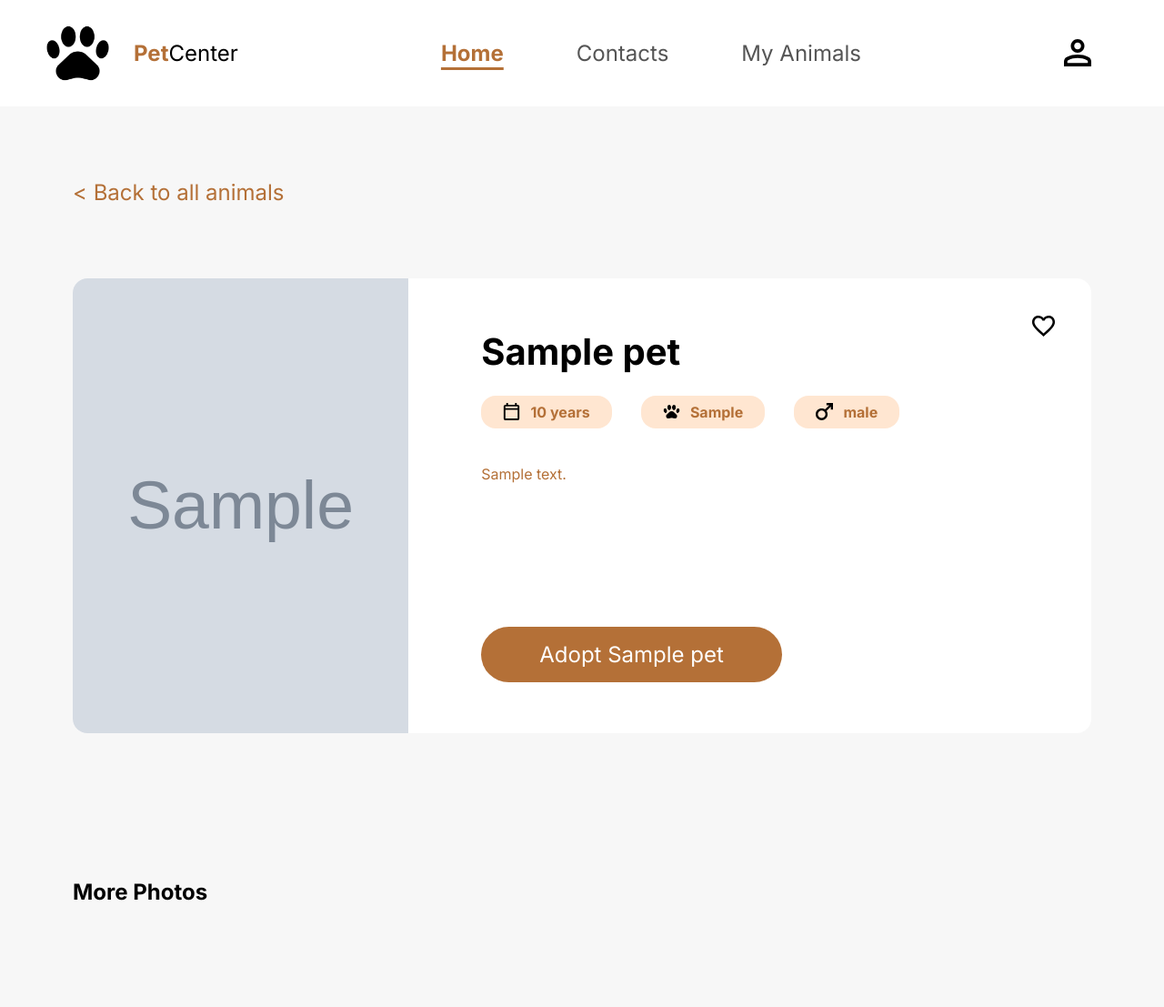
After one commit to Linda0Sousa/petCenter, a Django app: page /see_pet/1/ in a window 1280 px wide. The commit adds this page. Shown: the whole page at 91% size. Run offline with Django 5.2, Linux system fonts and the light colour scheme; tables that the repository leaves empty hold one stand-in row (values such as "Sample post"); grey boxes marked "Sample" are stand-in pictures.

Commit message:
just created see_pet page

```diff
--- /dev/null
+++ b/center/static/center/css/see_pet.css
@@ -0,0 +1,120 @@
+.back{
+    color: var(--primary-color);
+    font-size: var(--text-large);
+
+    cursor: pointer;
+    margin-bottom: 5rem
+}
+
+body{
+    font-family: var(--font-secondary);
+    background-color: var(--body-color);
+}
+
+.container{
+    padding: 5rem;
+}
+
+.container-animal-info{
+    display: flex;
+    background-color: var(--background-contrast-color);
+    border-radius: var(--radius);
+    height: 500px;
+    position: relative;
+}
+
+.image-container{
+    width: 600px;
+    height: 500px;
+    overflow: hidden;
+    border-radius: var(--radius) 0 0 var(--radius);
+}
+
+.pet-image{
+    object-fit: cover;
+    width: 400px;
+    height: 500px;
+}
+
+.info-container{
+    padding: 3.5rem 5rem;
+    width: 100%;
+    height: 100%;
+    display: flex;
+    flex-direction: column;
+}
+
+.name{
+    font-weight: var(--font-bold);
+    font-size: var(--text-xx-large);
+    margin-bottom: 1.5rem;
+}
+
+.tags{
+    display: flex;
+    gap: 2rem;
+    align-items: center;
+}
+
+.tags div{
+    background-color: #ffe6d1;
+    border-radius: var(--radius);
+    padding: 0.5rem 1.5rem;
+    color: var(--primary-color);
+    font-weight: var(--font-bold);
+    display: flex;
+    align-items: center;
+    gap: 0.7rem;
+}
+
+.tags div img{
+    width: 19px;
+    height: 19px;
+}
+
+.description{
+    color: var(--primary-color);
+    margin-top: 2.5rem;
+}
+
+.like-container{
+    position: absolute;
+    top: 2.5rem;
+    right: 2.5rem;
+}
+
+.like-icon{
+    width: 25px;
+    height: 25px;
+    filter: invert(1) sepia(1) saturate(10000%) hue-rotate(180deg);
+    cursor: pointer;
+}
+
+.button{
+    margin-top: auto;
+    align-self: flex-start;
+    background-color: var(--primary-color);
+    color: var(--background-contrast-color);
+    font-size: var(--text-large);
+    padding: 1rem 4rem;
+    border-radius: var(--big-radius);
+}
+
+.more-photos-container{
+    display: grid;
+    grid-template-columns: repeat(auto-fit, minmax(0, 1fr));
+    gap: 1rem;
+    width: 100%;
+}
+
+.more-photos{
+    height: 300px;
+    object-fit: cover;
+    border-radius: var(--radius);
+}
+
+.more-photos-title{
+    font-weight: var(--font-bold);
+    font-size: var(--text-large);
+    margin-bottom: 2rem;
+}
--- a/center/templates/center/createPet.html
+++ b/center/templates/center/createPet.html
@@ -14,7 +14,7 @@
     <div class="create-pet-container">
         <form method="post" enctype="multipart/form-data">
         <div class="top-elements">
-            <p class="back"> < Back to profile</p>
+            <p class="back"> < Back to all animals</p>
             <button type="submit" class="btn">Save</button>
         </div>
         <div class="pet-form">
--- /dev/null
+++ b/center/templates/center/seePet.html
@@ -0,0 +1,47 @@
+{% extends 'base.html' %}
+    {% load static %}
+
+    {% block title %}
+    Feed
+    {% endblock %}
+
+    {% block extra_css %}
+        <link rel="stylesheet" type="text/css" href="{% static 'center/css/see_pet.css' %}">
+    {% endblock %}
+
+
+    {% block content %}
+    <div class="container">
+        <p class="back"> < Back to all animals</p>
+        <div class="container-animal-info">
+            <div class="image-container">
+                <img src="{{ pet_images.0.image.url }}" alt="{{ pet.name }}" class="pet-image">
+            </div>
+            <div class="info-container">
+                <div class="name">{{ pet.name }}</div>
+                <div class="tags">
+                    <div class="age"><img src="{% static 'center/calendar.svg' %}" alt="calendar" class="calendar-icon"> {{ pet.age }} years</div>
+                    <div class="breed"><img src="{% static 'center/paws.png' %}" alt="breed" class="breed-icon">{{ pet.breed }}</div>
+                    <div class="gender"><img src="{% static 'center/gender.svg' %}" alt="gender" class="gender-icon">{{ pet.gender }}</div>
+                </div>
+                <div class="description">{{ pet.description }}</div>
+                <button class="adopt button"> Adopt {{ pet.name }}</button>
+            </div>
+            <div class="like-container">
+                <img src="{% static 'center/like.svg' %}" alt="Like" class="like-icon">
+            </div>
+        </div>
+    </div>
+
+    <div class="container">
+        <p class="more-photos-title">More Photos</p>
+        <div class="more-photos-container">
+            {% for pet_image in pet_images|slice:"1:" %}
+                <img src="{{ pet_image.image.url }}" alt="{{ pet.name }}" class="more-photos">
+            {% endfor %}
+        </div>
+    </div>
+    {% endblock %}
+    {% block extra_js %}
+
+    {% endblock %}
--- a/center/urls.py
+++ b/center/urls.py
@@ -8,5 +8,5 @@ urlpatterns = [
     path("verify/<str:email>/", views.verify_code, name="verify_code"),
     path("feed/", views.feed, name="feed"),
     path("create_pet/", views.create_pet, name="create_pet"),
-    path("see_pets/", views.see_pets, name="see_pets"),
+    path("see_pet/<int:pet_id>/", views.see_pet, name="see_pet"),
 ]
--- a/center/views.py
+++ b/center/views.py
@@ -155,11 +155,13 @@ def create_pet(request):
         "form": Form,
     })
 
-#see pets
-def see_pets(request):
-    pets = Pet.objects.all()
-    return render(request, "center/seePets.html", {
-        "pets": pets
+#see pet
+def see_pet(request, pet_id):
+    pet = Pet.objects.get(id=pet_id)
+    pet_images = PetImage.objects.filter(pet=pet)
+    return render(request, "center/seePet.html", {
+        "pet": pet,
+        "pet_images": pet_images,
     })
 
 #profile for clients
--- a/static/css/variables.css
+++ b/static/css/variables.css
@@ -16,6 +16,7 @@
     --text-small: 14px;
     --text-medium: 16px;
     --text-large: 24px;
+    --text-xx-large: 40px;
 
     --radius: 1rem;
     --big-radius: 10rem;
```
Also changed, not shown: center/templates/center/seePets.html (deleted, +0 -38 lines).
